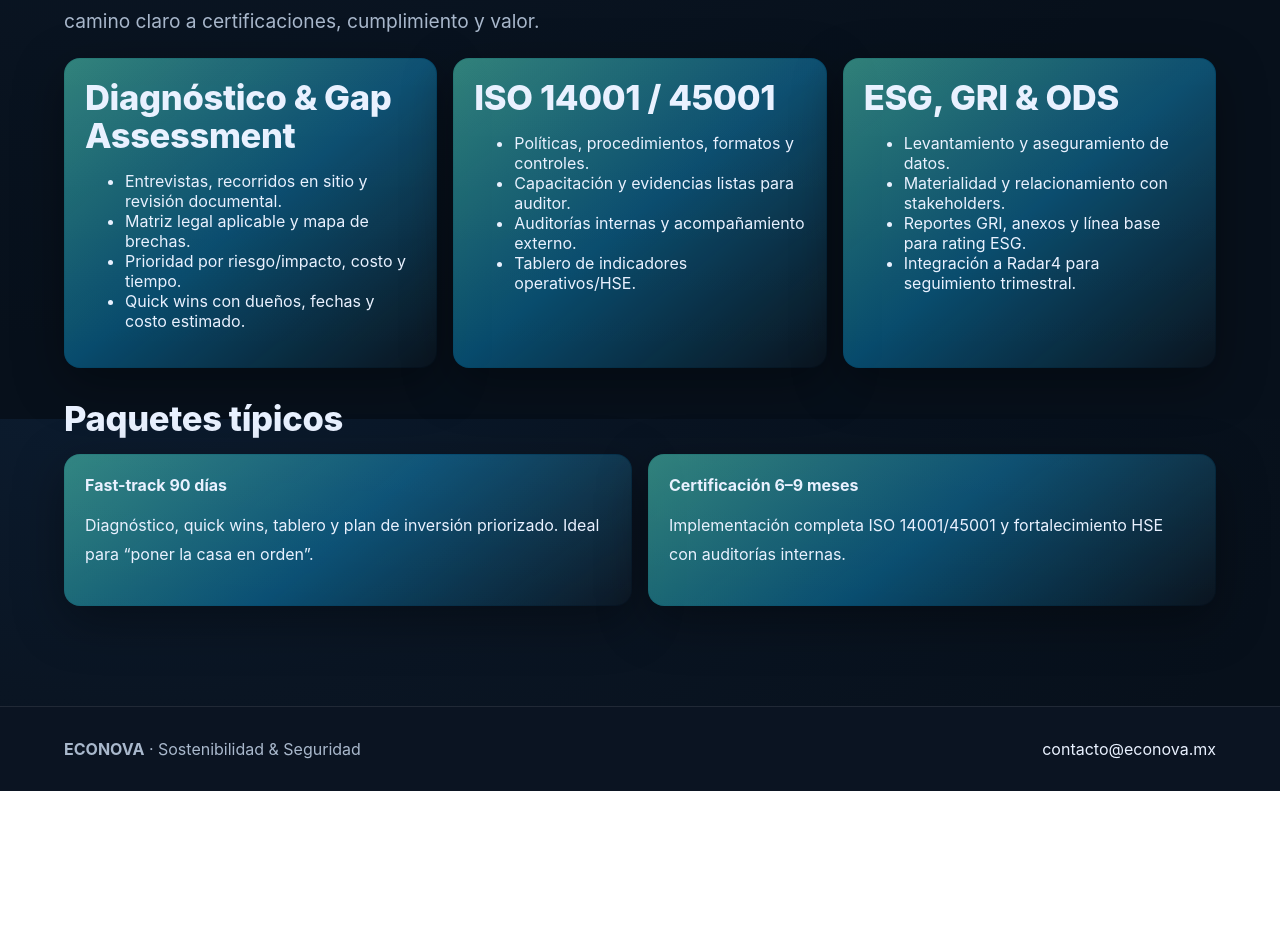
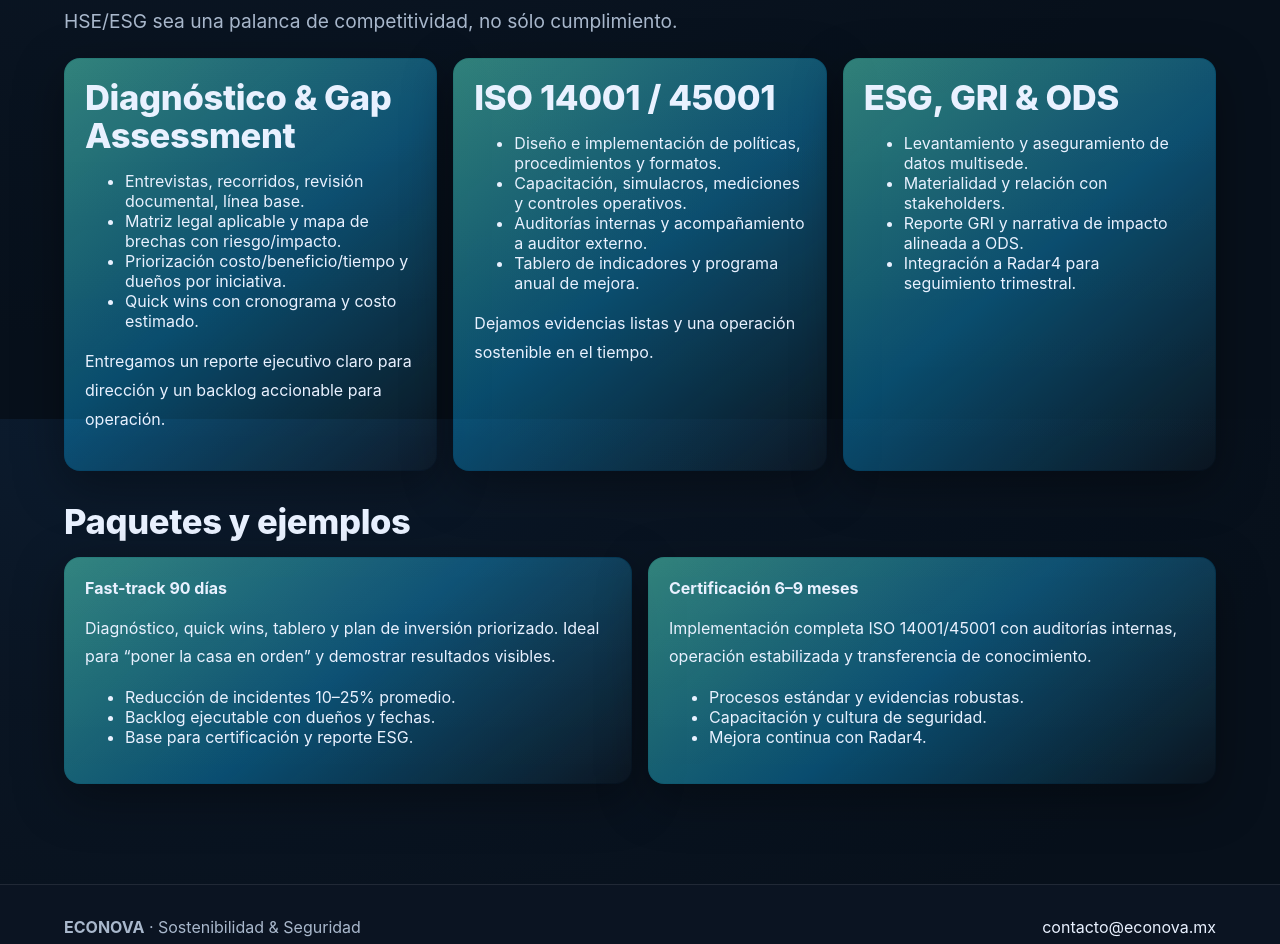
Before and after one commit to Kukcito/econova-clean, a Next.js app: page /servicios in a window 1280 px wide. Shown: the part 381-1325 px from the top of the page. Before the commit the page ends 1172 px from the top, so only its background shows below. Built offline with nearby package versions, Linux system fonts and the light colour scheme.

Commit message:
Update page.js

```diff
--- a/app/servicios/page.js
+++ b/app/servicios/page.js
@@ -1,4 +1,3 @@
-// app/servicios/page.js
 export const metadata = { title: "Servicios — ECONOVA" };
 
 export default function Servicios() {
@@ -7,56 +6,75 @@ export default function Servicios() {
       <div className="container">
         <h1 className="h1">Servicios para acelerar tu sostenibilidad</h1>
         <p className="lead">
-          Nuestro enfoque combina diagnóstico, implementación y operación
-          continúa para asegurar resultados en **90 días** y un camino claro
-          a certificaciones, cumplimiento y valor.
+          Enfocamos cada proyecto a resultados en 90 días. Integramos diagnóstico,
+          implementación y operación continua para que HSE/ESG sea una palanca
+          de competitividad, no sólo cumplimiento.
         </p>
 
         <div className="grid-3" style={{ marginTop: 16 }}>
           <div className="card">
             <h2 className="h3">Diagnóstico & Gap Assessment</h2>
             <ul>
-              <li>Entrevistas, recorridos en sitio y revisión documental.</li>
-              <li>Matriz legal aplicable y mapa de brechas.</li>
-              <li>Prioridad por riesgo/impacto, costo y tiempo.</li>
-              <li>Quick wins con dueños, fechas y costo estimado.</li>
+              <li>Entrevistas, recorridos, revisión documental, línea base.</li>
+              <li>Matriz legal aplicable y mapa de brechas con riesgo/impacto.</li>
+              <li>Priorización costo/beneficio/tiempo y dueños por iniciativa.</li>
+              <li>Quick wins con cronograma y costo estimado.</li>
             </ul>
+            <p>
+              Entregamos un reporte ejecutivo claro para dirección y un backlog
+              accionable para operación.
+            </p>
           </div>
+
           <div className="card">
             <h2 className="h3">ISO 14001 / 45001</h2>
             <ul>
-              <li>Políticas, procedimientos, formatos y controles.</li>
-              <li>Capacitación y evidencias listas para auditor.</li>
-              <li>Auditorías internas y acompañamiento externo.</li>
-              <li>Tablero de indicadores operativos/HSE.</li>
+              <li>Diseño e implementación de políticas, procedimientos y formatos.</li>
+              <li>Capacitación, simulacros, mediciones y controles operativos.</li>
+              <li>Auditorías internas y acompañamiento a auditor externo.</li>
+              <li>Tablero de indicadores y programa anual de mejora.</li>
             </ul>
+            <p>
+              Dejamos evidencias listas y una operación sostenible en el tiempo.
+            </p>
           </div>
+
           <div className="card">
             <h2 className="h3">ESG, GRI & ODS</h2>
             <ul>
-              <li>Levantamiento y aseguramiento de datos.</li>
-              <li>Materialidad y relacionamiento con stakeholders.</li>
-              <li>Reportes GRI, anexos y línea base para rating ESG.</li>
+              <li>Levantamiento y aseguramiento de datos multisede.</li>
+              <li>Materialidad y relación con stakeholders.</li>
+              <li>Reporte GRI y narrativa de impacto alineada a ODS.</li>
               <li>Integración a Radar4 para seguimiento trimestral.</li>
             </ul>
           </div>
         </div>
 
-        <h2 className="h2" style={{ marginTop: 32 }}>Paquetes típicos</h2>
+        <h2 className="h2" style={{ marginTop: 32 }}>Paquetes y ejemplos</h2>
         <div className="grid-2" style={{ marginTop: 16 }}>
           <div className="card">
             <b>Fast-track 90 días</b>
             <p>
-              Diagnóstico, quick wins, tablero y plan de inversión
-              priorizado. Ideal para “poner la casa en orden”.
+              Diagnóstico, quick wins, tablero y plan de inversión priorizado.
+              Ideal para “poner la casa en orden” y demostrar resultados visibles.
             </p>
+            <ul>
+              <li>Reducción de incidentes 10–25% promedio.</li>
+              <li>Backlog ejecutable con dueños y fechas.</li>
+              <li>Base para certificación y reporte ESG.</li>
+            </ul>
           </div>
           <div className="card">
             <b>Certificación 6–9 meses</b>
             <p>
-              Implementación completa ISO 14001/45001 y
-              fortalecimiento HSE con auditorías internas.
+              Implementación completa ISO 14001/45001 con auditorías internas,
+              operación estabilizada y transferencia de conocimiento.
             </p>
+            <ul>
+              <li>Procesos estándar y evidencias robustas.</li>
+              <li>Capacitación y cultura de seguridad.</li>
+              <li>Mejora continua con Radar4.</li>
+            </ul>
           </div>
         </div>
       </div>
```
